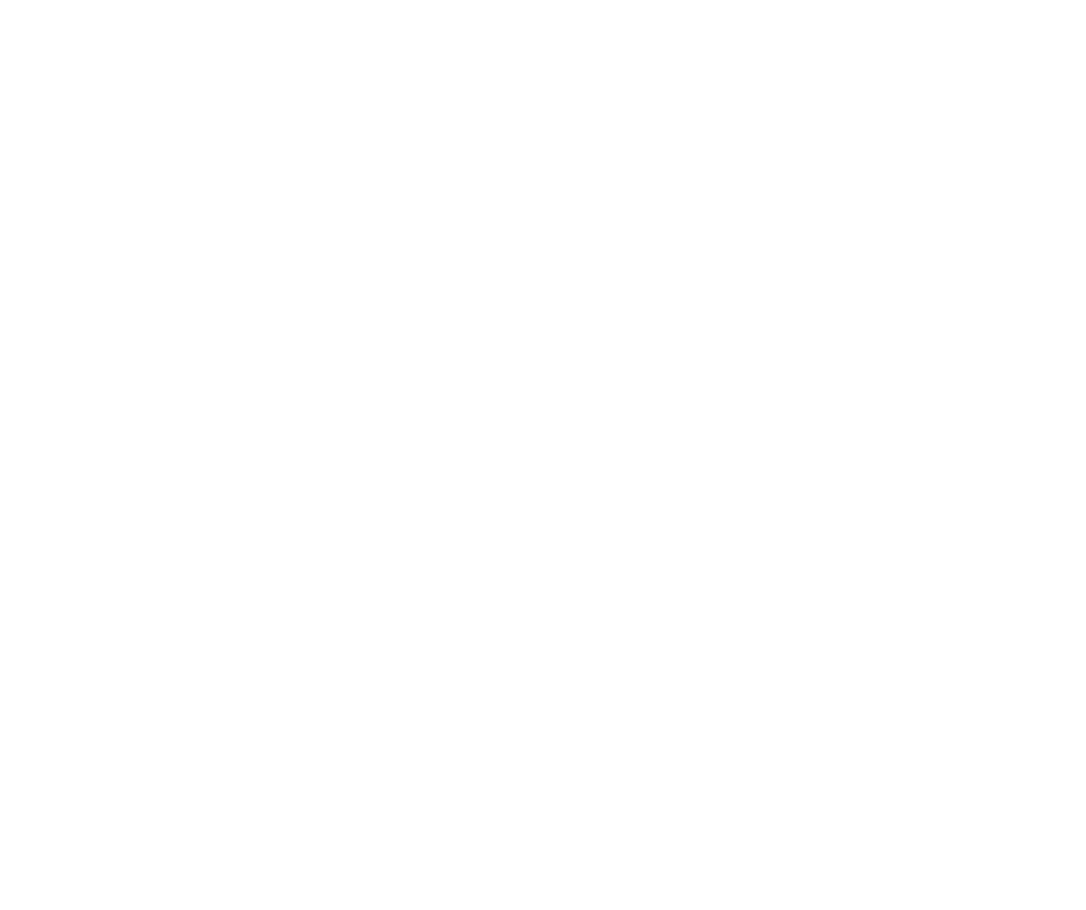
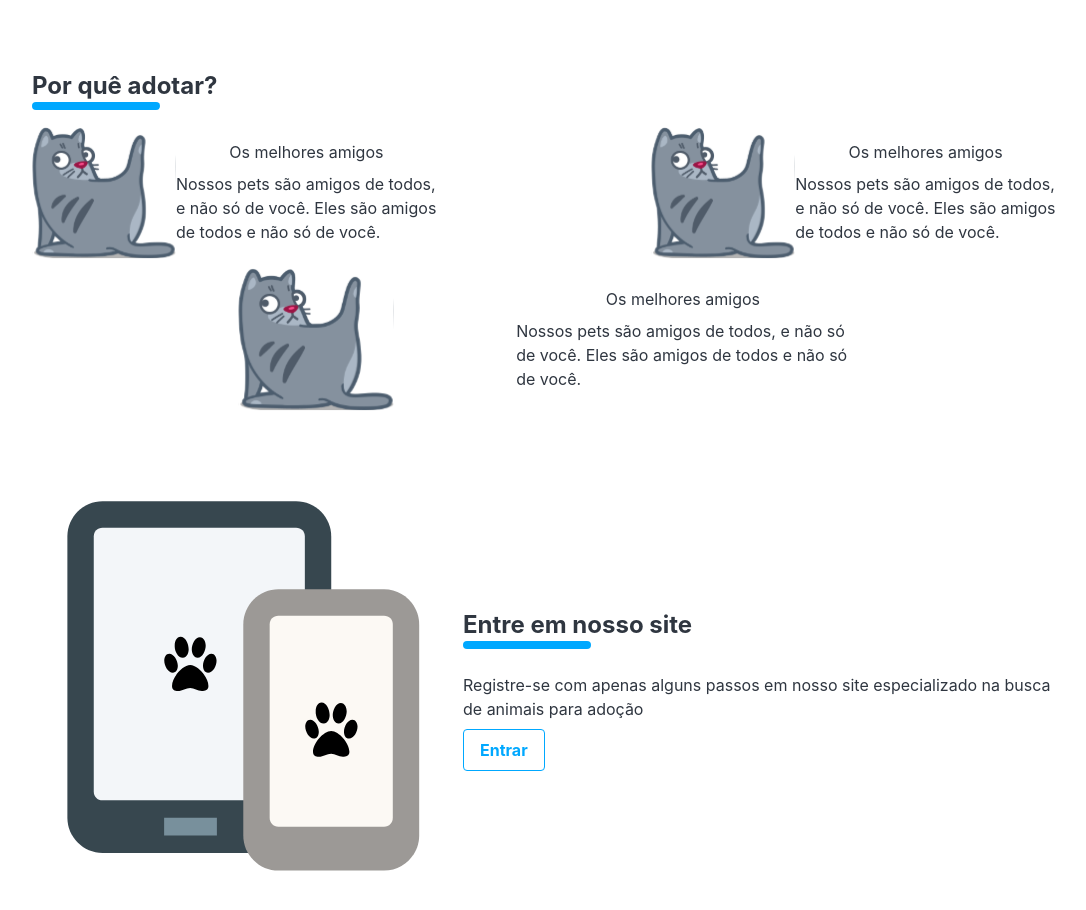
Before and after one commit to AlesonTalis/projeto-faculdade-adote-seu-pet, a React (Vite) app: page / in a window 1280 px wide. Shown: the part 2120-3030 px from the top of the page, without its empty margins (96-1182 px from the left). Before the commit the page ends 2150 px from the top, so only its background shows below. Built offline with nearby package versions, Linux system fonts and the light colour scheme.

Commit message:
home screen pronta

```diff
--- a/src/ScreenParts/SearchArea/index.jsx
+++ b/src/ScreenParts/SearchArea/index.jsx
@@ -122,6 +122,7 @@
                     )
                 )}
             </div>
+
         </div>
     </div>
   )
--- a/src/Screens/HomeScreen/index.jsx
+++ b/src/Screens/HomeScreen/index.jsx
@@ -3,6 +3,26 @@
 import {
     Banner, Search
 } from '../../ScreenParts'
+
+
+const adotar = [
+    {
+        title: "Os melhores amigos",
+        description: "Nossos pets são amigos de todos, e não só de você. Eles são amigos de todos e não só de você.",
+        image: "./images/cat.svg"
+    },
+    {
+        title: "Os melhores amigos",
+        description: "Nossos pets são amigos de todos, e não só de você. Eles são amigos de todos e não só de você.",
+        image: "./images/cat.svg"
+    },
+    {
+        title: "Os melhores amigos",
+        description: "Nossos pets são amigos de todos, e não só de você. Eles são amigos de todos e não só de você.",
+        image: "./images/cat.svg"
+    },
+]
+
 
 function HomeScreen() {
     return (
@@ -17,6 +37,34 @@
                     </div>
                 </div>
                 <Search/>
+                <div className="Content-area">
+                    <h1>Por quê adotar?</h1>
+                    <div className="Content-object">
+                        <div className="Content-customgrid">
+                            {adotar.map((adot, index) => (<div className="Content-customgrid-item">
+                                <div className="Content-customgrid-item-image">
+                                    <img src="./images/cat.svg" alt="" />
+                                </div>
+                                <div className="Content-customgrid-item-details">
+                                    <h2>Os melhores amigos</h2>
+                                    <p>Nossos pets são amigos de todos, e não só de você. Eles são amigos de todos e não só de você.</p>
+                                </div>
+                            </div>)) }
+                        </div>
+                    </div>
+                </div>
+                <div className="Content-area">
+                    <div className="Content-row">
+                        <div className="Content-image">
+                            <img src="./images/phones.svg" alt="" />
+                        </div>
+                        <div className="Content-details">
+                            <h1>Entre em nosso site</h1>
+                            <p>Registre-se com apenas alguns passos em nosso site especializado na busca de animais para adoção</p>
+                            <button className="btn">Entrar</button>
+                        </div>
+                    </div>
+                </div>
             </div>
         </>
     )
--- a/src/index.css
+++ b/src/index.css
@@ -201,8 +201,55 @@
     @apply font-bold text-xl;
 }
 
+.Content-customgrid
+{
+    display: grid;
+    grid-template-columns: repeat(5, 1fr);
+
+    @apply gap-2
+}
+.Content-customgrid .Content-customgrid-item:nth-child(1){grid-column: 1 / span 2;}
+.Content-customgrid .Content-customgrid-item:nth-child(2){grid-column: 4 / span 2;}
+.Content-customgrid .Content-customgrid-item:nth-child(3){grid-column: 2 / span 3;}
+.Content-customgrid-item
+{
+    @apply flex flex-row items-center justify-center relative;
+}
+.Content-customgrid-item-details
+{
+    @apply flex flex-col items-center justify-center gap-2;
+}
+.Content-customgrid-item-image
+{
+    @apply w-full h-full object-cover;
+}
+.Content-row .Content-details{
+    @apply flex flex-col justify-center items-start gap-2;
+}
 
 
+@media (max-width: 900px)
+{
+    .Content-grid, .Content-customgrid
+    {
+        display: flex;
+        flex-direction: column;
+    }
+    .Content-customgrid .Content-customgrid-item
+    {
+        @apply flex flex-row items-center justify-start relative;
+        padding: 0 20%;
+    }
+    .Header ul { display: none}
+    .Content
+    {
+        @apply px-4
+    }
+    .Banner .Banner-content .Banner-content-item-text
+    {
+        @apply left-4;
+    }
+}
 
 
 
```
